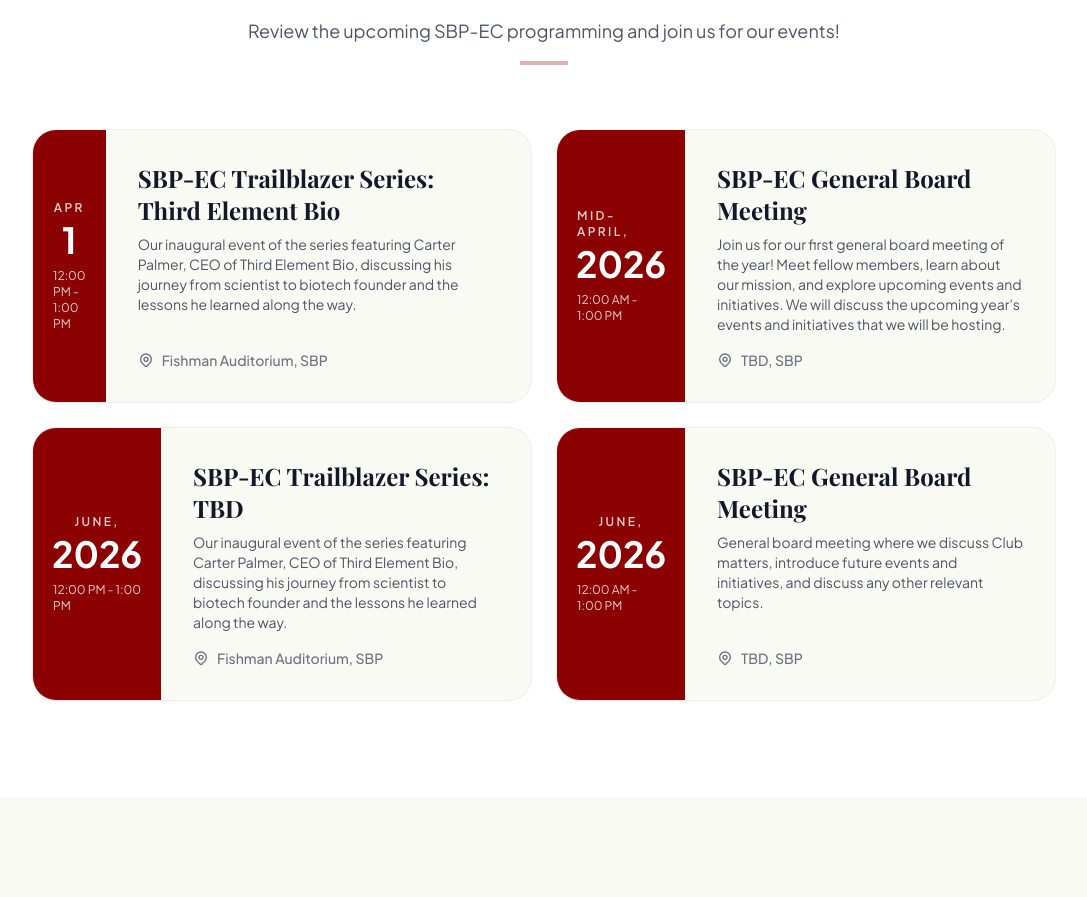
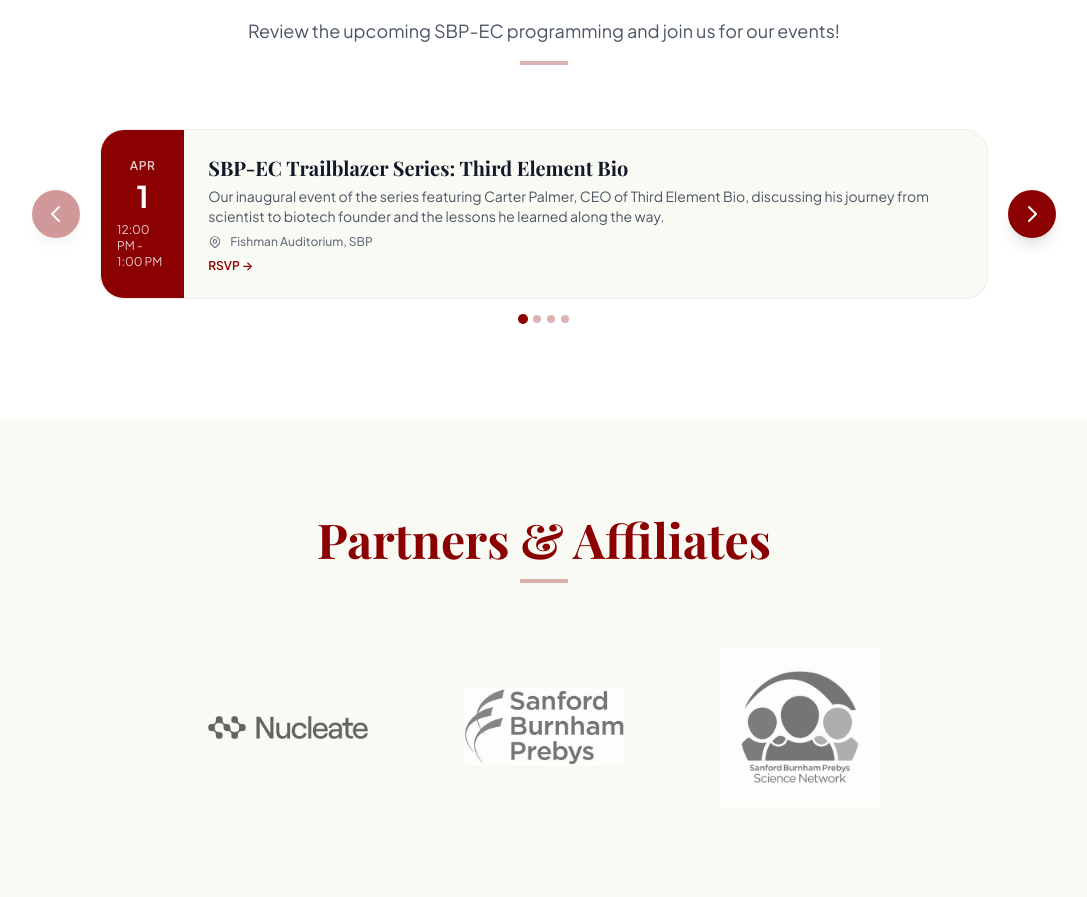
Before and after one commit to SBP-EC/SBP_EC_website, a React (Vite) app: page / in a window 1280 px wide. Shown: the part 4408-5305 px from the top of the page, without its empty margins (96-1183 px from the left). Built offline with nearby package versions, Linux system fonts and the light colour scheme.

Commit message:
minor updates

```diff
--- a/App.tsx
+++ b/App.tsx
@@ -5,28 +5,38 @@
 import { Leadership } from './components/Leadership';
 import { AIAdvisor } from './components/AIAdvisor';
 import { NEWS_DATA, EVENTS_DATA, PARTNERS } from './constants';
-import { NewsItem } from './types';
+import { NewsItem, EventItem } from './types';
 
 const App: React.FC = () => {
   const [selectedNews, setSelectedNews] = useState<NewsItem | null>(null);
+  const [selectedEvent, setSelectedEvent] = useState<EventItem | null>(null);
+  const [eventCarouselIndex, setEventCarouselIndex] = useState(0);
 
-  // Close modal on escape key
+  // Close modals on escape key
   useEffect(() => {
     const handleEsc = (e: KeyboardEvent) => {
-      if (e.key === 'Escape') setSelectedNews(null);
+      if (e.key === 'Escape') {
+        setSelectedNews(null);
+        setSelectedEvent(null);
+      }
     };
     window.addEventListener('keydown', handleEsc);
     return () => window.removeEventListener('keydown', handleEsc);
   }, []);
 
-  // Prevent scrolling when modal is open
+  // Prevent scrolling when a modal is open
   useEffect(() => {
-    if (selectedNews) {
+    if (selectedNews || selectedEvent) {
       document.body.style.overflow = 'hidden';
     } else {
       document.body.style.overflow = 'unset';
     }
-  }, [selectedNews]);
+  }, [selectedNews, selectedEvent]);
+
+  const eventsCount = EVENTS_DATA.length;
+  const canScrollLeft = eventCarouselIndex > 0;
+  const canScrollRight = eventCarouselIndex < Math.max(0, eventsCount - 1);
+  const carouselTranslate = eventsCount > 0 ? (eventCarouselIndex / eventsCount) * 100 : 0;
 
   return (
     <div className="min-h-screen">
@@ -198,58 +208,103 @@
         </div>
       </Section>
 
-      {/* Calendar & Events */}
+      {/* Calendar & Events — Carousel (earliest left, later events on the right) */}
       <Section
         id="events"
         title="Event Calendar"
         subtitle="Review the upcoming SBP-EC programming and join us for our events!"
       >
-        <div className="max-w-5xl mx-auto space-y-8">
-          <div className="grid gap-6 md:grid-cols-2">
+        <div className="max-w-5xl mx-auto">
+          <div className="relative flex items-center gap-4">
+            <button
+              type="button"
+              onClick={() => setEventCarouselIndex((i) => Math.max(0, i - 1))}
+              disabled={!canScrollLeft}
+              aria-label="Previous event"
+              className="flex-shrink-0 w-12 h-12 rounded-full bg-[#8B0000] text-white flex items-center justify-center shadow-lg disabled:opacity-40 disabled:cursor-not-allowed hover:bg-[#660000] transition-colors"
+            >
+              <svg className="w-6 h-6" fill="none" viewBox="0 0 24 24" stroke="currentColor">
+                <path strokeLinecap="round" strokeLinejoin="round" strokeWidth={2} d="M15 19l-7-7 7-7" />
+              </svg>
+            </button>
+            <div className="flex-1 overflow-hidden min-w-0">
+              <div
+                className="flex transition-transform duration-300 ease-out"
+                style={{
+                  width: `${eventsCount * 100}%`,
+                  transform: `translateX(-${carouselTranslate}%)`,
+                }}
+              >
                 {EVENTS_DATA.map((event) => (
                   <div
                     key={event.id}
-                className="group relative flex bg-[#FAFAF5] rounded-3xl overflow-hidden hover:bg-white border border-[#8B0000]/5 transition-all"
+                    className="flex-shrink-0 px-1"
+                    style={{ width: `${100 / eventsCount}%` }}
                   >
-                <div className="w-28 md:w-32 bg-[#8B0000] text-white p-5 flex flex-col justify-center items-center">
-                  <span className="text-xs font-semibold uppercase tracking-[0.2em] opacity-80">
+                    <button
+                      type="button"
+                      onClick={() => setSelectedEvent(event)}
+                      className="w-full text-left group relative flex flex-col bg-[#FAFAF5] rounded-3xl overflow-hidden hover:bg-white border border-[#8B0000]/5 hover:border-[#8B0000]/20 transition-all shadow-sm hover:shadow-lg"
+                    >
+                      <div className="flex">
+                        <div className="w-24 sm:w-28 bg-[#8B0000] text-white p-4 flex flex-col justify-center items-center">
+                          <span className="text-[10px] sm:text-xs font-semibold uppercase tracking-wider opacity-80">
                             {event.date.split(' ')[0]}
                           </span>
-                  <span className="text-3xl md:text-4xl font-bold leading-none mt-1">
-                    {event.date.split(' ')[1].replace(',', '')}
+                          <span className="text-2xl sm:text-3xl font-bold leading-none mt-1">
+                            {event.date.split(' ')[1]?.replace(',', '') ?? event.date}
                           </span>
-                  <span className="text-xs mt-2 opacity-80">
+                          <span className="text-[10px] sm:text-xs mt-2 opacity-80 hidden sm:block">
                             {event.time}
                           </span>
                         </div>
-                <div className="p-6 md:p-8 flex-grow flex flex-col">
-                  <h3 className="text-lg md:text-2xl font-semibold text-gray-900 group-hover:text-[#8B0000] transition-colors mb-2">
+                        <div className="p-4 sm:p-6 flex-grow flex flex-col min-w-0">
+                          <h3 className="text-base sm:text-xl font-semibold text-gray-900 group-hover:text-[#8B0000] transition-colors mb-1 line-clamp-2">
                             {event.title}
                           </h3>
-                  <p className="text-sm text-gray-600 mb-4 flex-grow">
+                          <p className="text-xs sm:text-sm text-gray-600 line-clamp-2 flex-grow">
                             {event.description}
                           </p>
-                  <div className="flex items-center justify-between gap-3 text-xs md:text-sm text-gray-500 font-medium">
-                    <div className="flex items-center gap-2">
-                      <svg className="w-4 h-4" fill="none" viewBox="0 0 24 24" stroke="currentColor">
-                        <path
-                          strokeLinecap="round"
-                          strokeLinejoin="round"
-                          strokeWidth={2}
-                          d="M17.657 16.657L13.414 20.9a1.998 1.998 0 01-2.827 0l-4.244-4.243a8 8 0 1111.314 0z"
-                        />
-                        <path
-                          strokeLinecap="round"
-                          strokeLinejoin="round"
-                          strokeWidth={2}
-                          d="M15 11a3 3 0 11-6 0 3 3 0 016 0z"
-                        />
+                          <div className="flex items-center gap-2 text-xs text-gray-500 font-medium mt-2">
+                            <svg className="w-3.5 h-3.5 flex-shrink-0" fill="none" viewBox="0 0 24 24" stroke="currentColor">
+                              <path strokeLinecap="round" strokeLinejoin="round" strokeWidth={2} d="M17.657 16.657L13.414 20.9a1.998 1.998 0 01-2.827 0l-4.244-4.243a8 8 0 1111.314 0z" />
+                              <path strokeLinecap="round" strokeLinejoin="round" strokeWidth={2} d="M15 11a3 3 0 11-6 0 3 3 0 016 0z" />
                             </svg>
-                      <span>{event.location}</span>
+                            <span className="truncate">{event.location}</span>
+                          </div>
+                          {event.url && (
+                            <span className="inline-block mt-2 text-xs font-semibold text-[#8B0000]">
+                              RSVP →
+                            </span>
+                          )}
                         </div>
                       </div>
+                    </button>
+                  </div>
+                ))}
               </div>
             </div>
+            <button
+              type="button"
+              onClick={() => setEventCarouselIndex((i) => Math.min(eventsCount - 1, i + 1))}
+              disabled={!canScrollRight}
+              aria-label="Next event"
+              className="flex-shrink-0 w-12 h-12 rounded-full bg-[#8B0000] text-white flex items-center justify-center shadow-lg disabled:opacity-40 disabled:cursor-not-allowed hover:bg-[#660000] transition-colors"
+            >
+              <svg className="w-6 h-6" fill="none" viewBox="0 0 24 24" stroke="currentColor">
+                <path strokeLinecap="round" strokeLinejoin="round" strokeWidth={2} d="M9 5l7 7-7 7" />
+              </svg>
+            </button>
+          </div>
+          <div className="flex justify-center gap-1.5 mt-4">
+            {EVENTS_DATA.map((_, i) => (
+              <button
+                key={i}
+                type="button"
+                onClick={() => setEventCarouselIndex(i)}
+                aria-label={`Go to event ${i + 1}`}
+                className={`w-2 h-2 rounded-full transition-colors ${i === eventCarouselIndex ? 'bg-[#8B0000] scale-125' : 'bg-[#8B0000]/30'}`}
+              />
             ))}
           </div>
         </div>
@@ -276,6 +331,76 @@
         </div>
       </Section>
 
+
+      {/* Event Detail Modal */}
+      {selectedEvent && (
+        <div
+          className="fixed inset-0 z-[60] flex items-center justify-center p-4 bg-gray-900/60 backdrop-blur-sm"
+          onClick={() => setSelectedEvent(null)}
+          role="dialog"
+          aria-modal="true"
+          aria-labelledby="event-modal-title"
+        >
+          <div
+            className="bg-white rounded-3xl shadow-2xl max-w-2xl w-full max-h-[90vh] overflow-y-auto relative"
+            onClick={(e) => e.stopPropagation()}
+          >
+            <div className="sticky top-0 bg-white/95 backdrop-blur-md px-6 sm:px-8 py-6 border-b border-gray-100 flex justify-between items-start z-10">
+              <div>
+                <h2 id="event-modal-title" className="text-2xl sm:text-3xl font-bold text-gray-900 pr-8">
+                  {selectedEvent.title}
+                </h2>
+                <p className="text-sm text-gray-500 mt-1">
+                  {selectedEvent.date} · {selectedEvent.time}
+                </p>
+                <p className="text-sm text-gray-600 mt-1 flex items-center gap-2">
+                  <svg className="w-4 h-4 flex-shrink-0" fill="none" viewBox="0 0 24 24" stroke="currentColor">
+                    <path strokeLinecap="round" strokeLinejoin="round" strokeWidth={2} d="M17.657 16.657L13.414 20.9a1.998 1.998 0 01-2.827 0l-4.244-4.243a8 8 0 1111.314 0z" />
+                    <path strokeLinecap="round" strokeLinejoin="round" strokeWidth={2} d="M15 11a3 3 0 11-6 0 3 3 0 016 0z" />
+                  </svg>
+                  {selectedEvent.location}
+                </p>
+              </div>
+              <button
+                type="button"
+                onClick={() => setSelectedEvent(null)}
+                className="p-2 hover:bg-gray-100 rounded-full transition-colors text-gray-400 hover:text-gray-900 absolute top-6 right-6"
+                aria-label="Close"
+              >
+                <svg className="w-6 h-6" fill="none" viewBox="0 0 24 24" stroke="currentColor">
+                  <path strokeLinecap="round" strokeLinejoin="round" strokeWidth={2} d="M6 18L18 6M6 6l12 12" />
+                </svg>
+              </button>
+            </div>
+            <div className="p-6 sm:px-8 pb-8">
+              {selectedEvent.flyerImage && (
+                <div className="rounded-2xl overflow-hidden border border-gray-100 mb-6">
+                  <img
+                    src={selectedEvent.flyerImage}
+                    alt={`${selectedEvent.title} flyer`}
+                    className="w-full h-auto object-contain"
+                  />
+                </div>
+              )}
+              <p className="text-gray-700 leading-relaxed whitespace-pre-line">
+                {selectedEvent.description}
+              </p>
+              {selectedEvent.url && (
+                <div className="mt-8">
+                  <a
+                    href={selectedEvent.url}
+                    target="_blank"
+                    rel="noopener noreferrer"
+                    className="inline-flex items-center justify-center px-8 py-3 rounded-full bg-[#8B0000] text-white font-semibold shadow-lg shadow-[#8B0000]/20 hover:bg-[#660000] transition-colors"
+                  >
+                    RSVP for this event
+                  </a>
+                </div>
+              )}
+            </div>
+          </div>
+        </div>
+      )}
 
       {/* News Modal */}
       {selectedNews && (
--- a/types.ts
+++ b/types.ts
@@ -22,7 +22,10 @@
   time: string;
   location: string;
   description: string;
+  /** RSVP / registration URL */
   url?: string;
+  /** Event flyer image path, e.g. imgs/events/carter_palmer_flyer.jpg */
+  flyerImage?: string;
 }
 
 export interface Partner {
```
Also changed, not shown: constants.ts (+5 -3 lines). Lines whose indentation alone changed are shown as unchanged.
